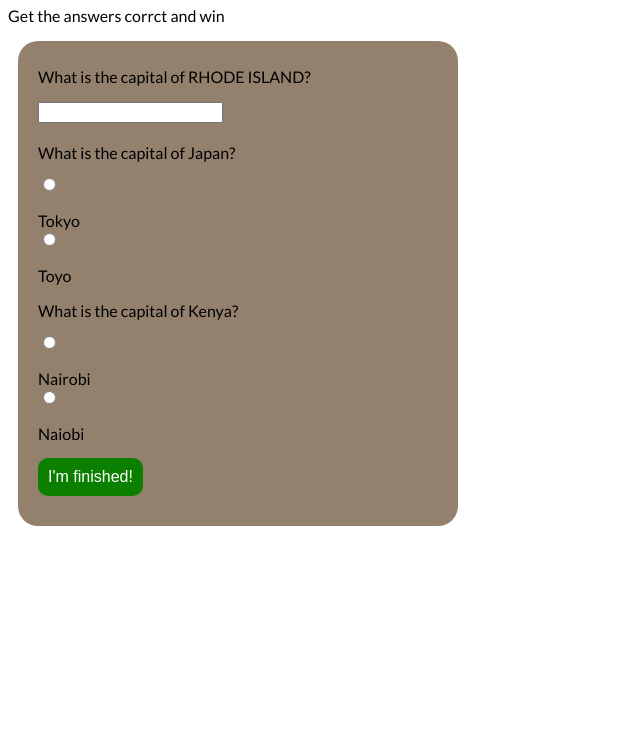
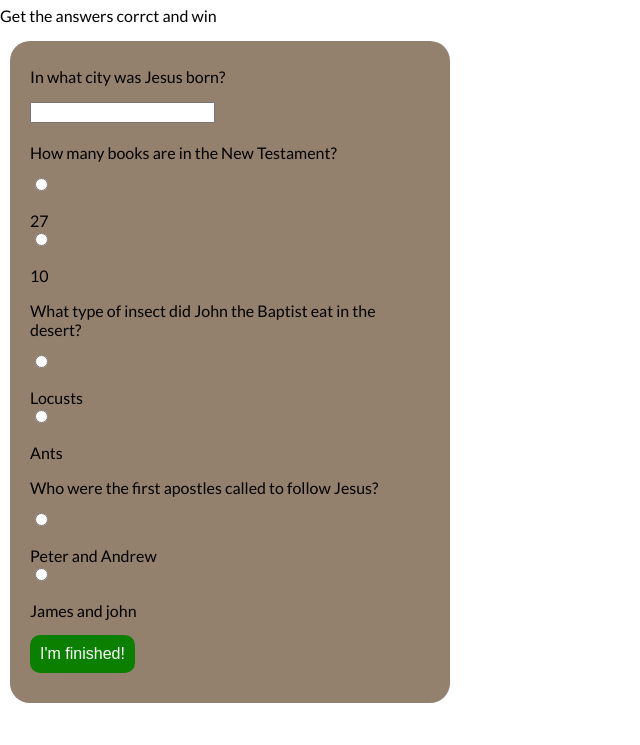
Before and after one commit to chinedu2moses/TriviaGame, a plain HTML site: page index.html in a window 1280 px wide. Shown: the part 76-821 px from the top of the page, without its empty margins (0-640 px from the left). Before the commit the page ends 800 px from the top, so only its background shows below. Drawn offline with Linux system fonts and the light colour scheme.

Commit message:
Questions changed

```diff
--- a/index.html
+++ b/index.html
@@ -13,24 +13,26 @@
 
 <body>
 
-<h1> TRIVIA GAME by Chinedu Moses</h1>
+<h1> Trivia Game by Chinedu Moses</h1>
 <p> Get the answers corrct and win</p>
 
 <form id = "quizz" name = "quizz">
 
 
-<p> What is the capital of RHODE ISLAND? </p>
+<p> In what city was Jesus born? </p>
 <input id = "textbook" type = "text" name ="question1">
 
-<p>What is the capital of Japan?</p>
-<input type = "radio" id = "mc" name ="question2" value = "Tokyo">Tokyo<br>
-<input type = "radio" id = "mc" name ="question2" value = "Toyo">Toyo<br>
+<p>How many books are in the New Testament? </p>
+<input type = "radio" id = "mc" name ="question2" value = "27">27<br>
+<input type = "radio" id = "mc" name ="question2" value = "10">10<br>
 
-<p>What is the capital of Kenya?</p>
+<p>What type of insect did John the Baptist eat in the desert?</p>
+<input type = "radio" id = "mc" name ="question3" value = "Locusts">Locusts<br>
+<input type = "radio" id = "mc" name ="question3" value = "Ant">Ants<br>
 
-<input type = "radio" id = "mc" name ="question3" value = "Nairobi">Nairobi<br>
-<input type = "radio" id = "mc" name ="question3" value = "Naiobi">Naiobi <br>
-
+<p>Who were the first apostles called to follow Jesus?</p>
+<input type = "radio" id = "mc" name ="question4" value = "Peter and Andrew">Peter and Andrew<br>
+<input type = "radio" id = "mc" name ="question4" value = "James and John">James and john <br>
 
 <input id = "button" type="button" value = "I'm finished!" onclick ="check();">
 
--- a/main.js
+++ b/main.js
@@ -3,18 +3,24 @@ function check(){
 var question1 = document.quizz.question1.value;
 var question2 = document.quizz.question2.value;
 var question3 = document.quizz.question3.value;
+var question4 = document.quizz.question4.value;
 var correct = 0;
 
 
-   if (question1 == "Providence") {
+   if (question1 == "Bethlehem") {
        correct++;
 }
-   if (question2 == "Tokyo") {
+   if (question2 == "27") {
       correct++;
 }
-   if (question3 == "Nairobi") {
+   if (question3 == "Locusts") {
        correct++;
-   }
+
+}  if (question4 == "Peter and Andrew") {
+      correct++;
+
+}
+
 
 var messages = ["Great job!", "That's just okey", "You really need to do better"];
 var pictures = ["img/win.gif", "img/loss.gif", "img/los.gif"]
@@ -25,11 +31,11 @@ var range;
       range = 2;
    }
 
-   if (correct > 0 && correct < 3) {
+   if (correct > 0 && correct < 4) {
       range = 1;
    }
 
-   if (correct > 2) {
+   if (correct > 3) {
       range = 0;
    }
 
--- a/style.css
+++ b/style.css
@@ -1,4 +1,10 @@
+html {
+   height: 100%;
+   margin: 0;
+}
 body {
+   min-height: 100%;
+   margin: 0;
    font-family: 'Lato', sans-serif;
 }
 
```
